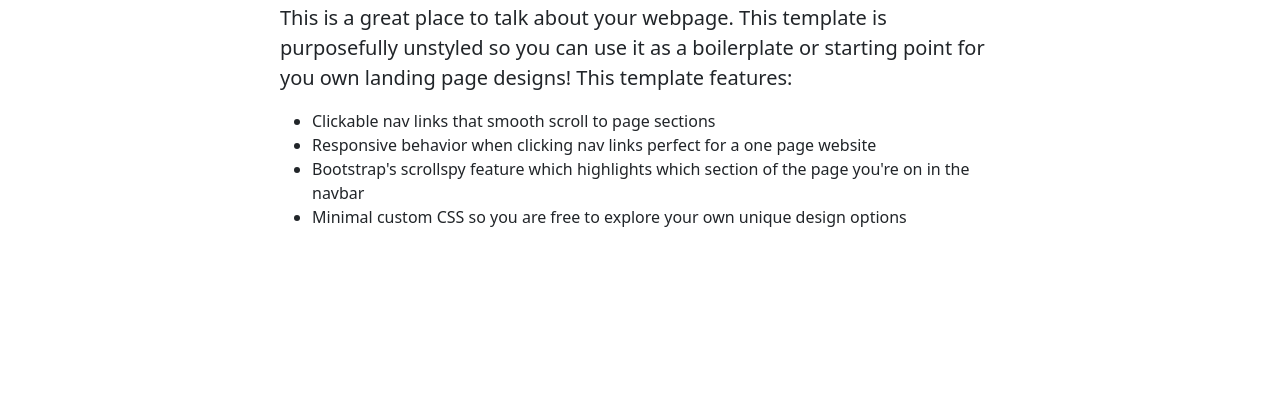
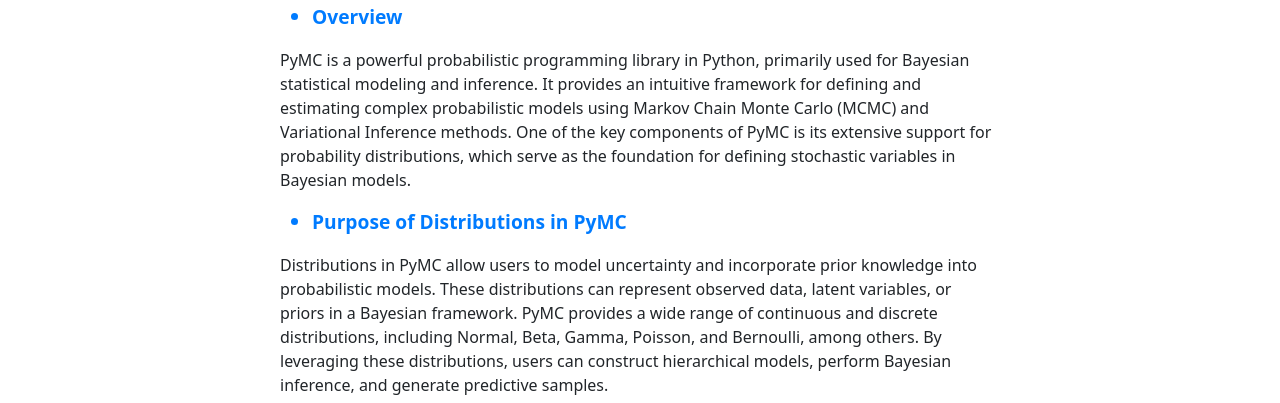
Before and after one commit to AceAryan/PSDV_Assignment3, a plain HTML site: page index.html in a window 1280 px wide. Shown: the part 549-952 px from the top of the page. Drawn offline with nearby package versions, Linux system fonts and the light colour scheme.

Commit message:
added intro

```diff
--- a/index.html
+++ b/index.html
@@ -1,7 +1,7 @@
 <!DOCTYPE html>
 <html lang="en">
 <head>
-        <meta charset="utf-8" />
+    <meta charset="UTF-8" />
     <meta name="viewport" content="width=device-width, initial-scale=1, shrink-to-fit=no" />
     <meta name="description" content="" />
     <meta name="author" content="" />
@@ -9,6 +9,13 @@
     <link rel="icon" type="image/x-icon" href="assets/favicon.ico" />
     <!-- Core theme CSS (includes Bootstrap)-->
     <link href="css/styles.css" rel="stylesheet" />
+    <style>
+        .highlight {
+            color: #007BFF; /* A shade of blue for better visibility */
+            font-weight: bold;
+            font-size: 1.2em; /* Slightly bigger font size */
+        }
+    </style>
 </head>
 <body id="page-top">
     <!-- Header-->
@@ -17,19 +24,26 @@
             <h1 class="fw-bolder">ES114 Assignment 3 Blog - Group J069<br>Topic: Distributions in PyMC</h1>
         </div>
     </header>
-        <!-- About section-->
+    <!-- Introduction section-->
     <section id="about">
         <div class="container px-4">
             <div class="row gx-4 justify-content-center">
                 <div class="col-lg-8">
                     <h1>Introduction</h1>
-                        <p class="lead">This is a great place to talk about your webpage. This template is purposefully unstyled so you can use it as a boilerplate or starting point for you own landing page designs! This template features:</p>
                     <ul>
-                            <li>Clickable nav links that smooth scroll to page sections</li>
-                            <li>Responsive behavior when clicking nav links perfect for a one page website</li>
-                            <li>Bootstrap's scrollspy feature which highlights which section of the page you're on in the navbar</li>
-                            <li>Minimal custom CSS so you are free to explore your own unique design options</li>
+                        <li class="highlight">Overview</li>
                     </ul>
+                    <p>PyMC is a powerful probabilistic programming library in Python, primarily used for Bayesian statistical modeling and inference.
+                        It provides an intuitive framework for defining and estimating complex probabilistic models using Markov Chain Monte Carlo (MCMC)
+                        and Variational Inference methods. One of the key components of PyMC is its extensive support for probability distributions,
+                        which serve as the foundation for defining stochastic variables in Bayesian models.</p>
+                    <ul>
+                        <li class="highlight">Purpose of Distributions in PyMC</li>
+                    </ul>
+                    <p>Distributions in PyMC allow users to model uncertainty and incorporate prior knowledge into probabilistic models. These distributions
+                        can represent observed data, latent variables, or priors in a Bayesian framework. PyMC provides a wide range of continuous and discrete
+                        distributions, including Normal, Beta, Gamma, Poisson, and Bernoulli, among others. By leveraging these distributions, users can construct
+                        hierarchical models, perform Bayesian inference, and generate predictive samples.</p>
                 </div>
             </div>
         </div>
```
Lines whose indentation alone changed are shown as unchanged.
